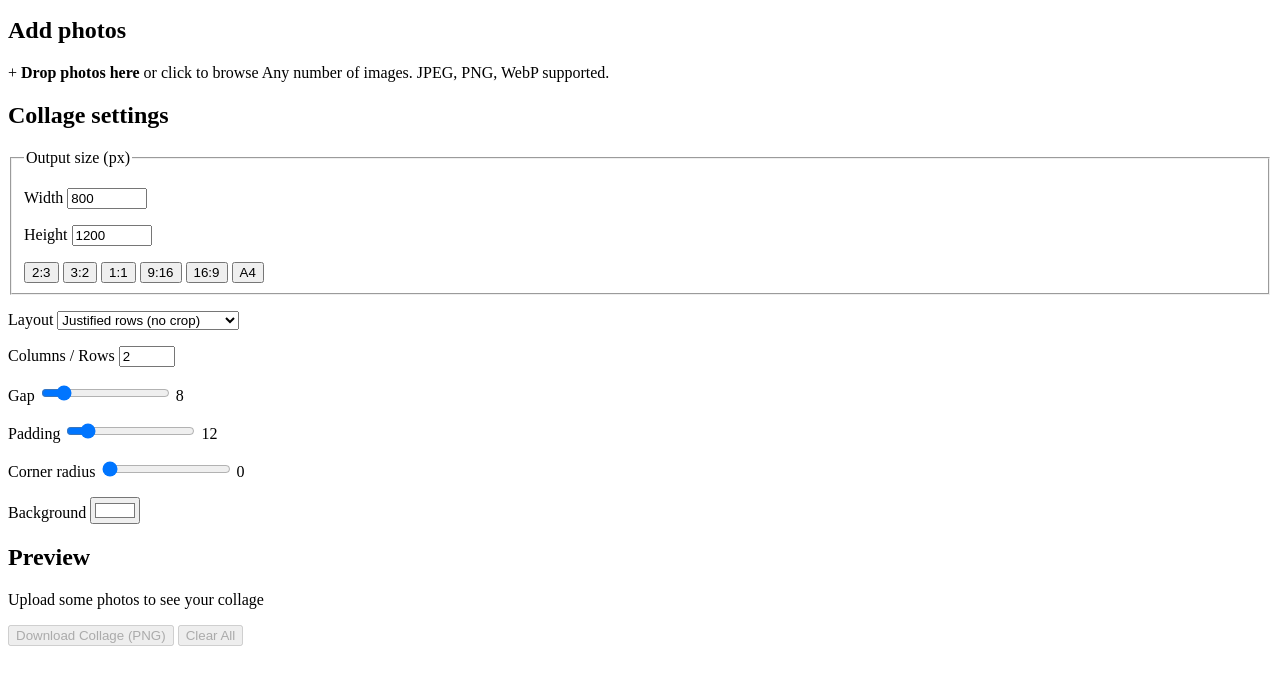
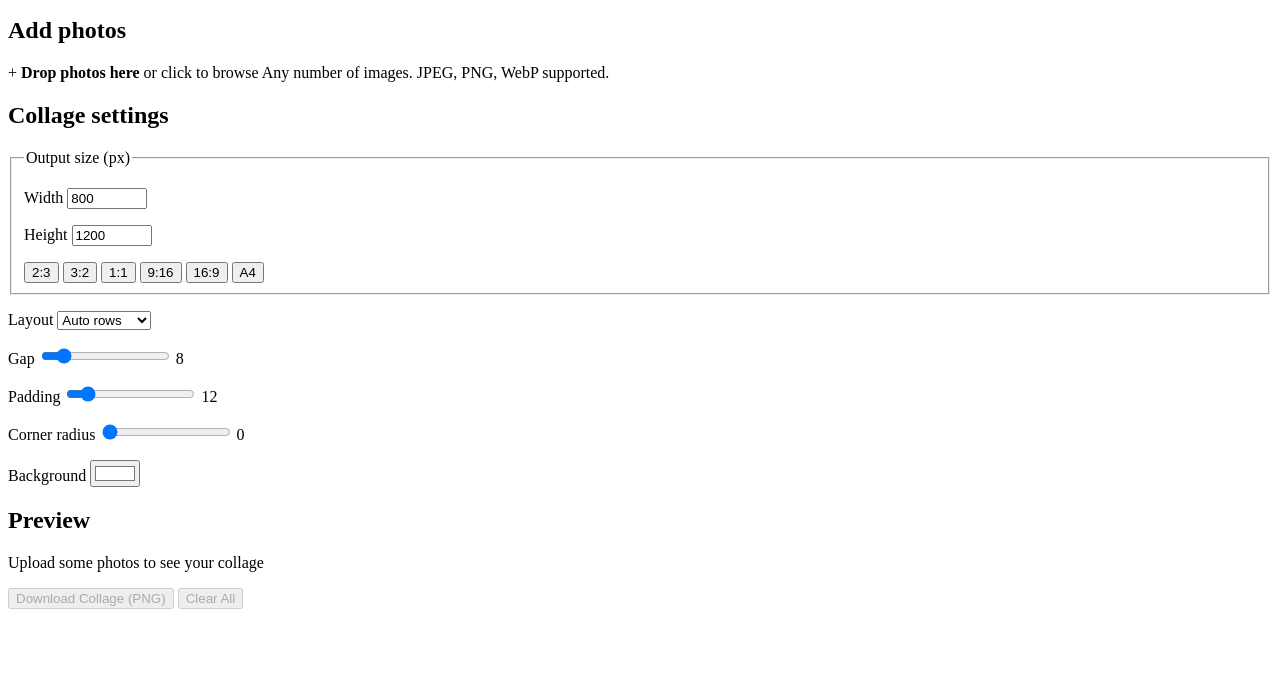
Before and after one commit to shiragold/graphic-quicks, a plain HTML site: page photo-collage/photo-collage.html in a window 1280 px wide. Shown: the part 101-786 px from the top of the page. Drawn offline with Linux system fonts and the light colour scheme.

Commit message:
Fixed up the layout options

```diff
--- a/photo-collage/photo-collage.html
+++ b/photo-collage/photo-collage.html
@@ -49,17 +49,17 @@
                 <p>
                     <label for="layout">Layout</label>
                     <select id="layout">
-                        <option value="justified-rows" selected>Justified rows (no crop)</option>
-                        <option value="justified-cols">Justified columns (no crop)</option>
-                        <option value="grid">Grid (auto)</option>
-                        <option value="columns">Columns (masonry)</option>
-                        <option value="row">Single row</option>
-                        <option value="column">Single column</option>
+                        <option value="justified-rows" selected>Auto rows</option>
+                        <option value="justified-cols">Auto cols</option>
+                        <option value="grid">Grid</option>
+                        <option value="columns">Masonry</option>
+                        <option value="row">One row</option>
+                        <option value="column">One column</option>
                     </select>
                 </p>
 
-                <p>
-                    <label for="columns">Columns / Rows</label>
+                <p id="columnsField">
+                    <label for="columns">Columns</label>
                     <input type="number" id="columns" value="2" min="1" max="10" step="1">
                 </p>
 
@@ -578,7 +578,8 @@
                 // We want a stable order in `rects` matching photo index
                 const out = new Array(n);
                 for (let c = 0; c < cols; c++) {
-                    let y = innerY;
+                    const colH = colHeights[c] * scale;
+                    let y = innerY + (innerH - colH) / 2;
                     for (const item of colItems[c]) {
                         const h = item.h * scale;
                         out[item.index] = {
@@ -649,6 +650,15 @@
             controls[k].addEventListener('change', render);
         });
 
+        // Show the Columns input only for layouts that use it.
+        const columnsField = $('columnsField');
+        const LAYOUTS_WITH_COLUMNS = new Set(['grid', 'columns']);
+        function updateColumnsVisibility() {
+            const visible = LAYOUTS_WITH_COLUMNS.has(controls.layout.value);
+            columnsField.hidden = !visible;
+        }
+        controls.layout.addEventListener('change', updateColumnsVisibility);
+
         // Ratio preset buttons
         document.querySelectorAll('.preset-btns button').forEach(btn => {
             btn.addEventListener('click', () => {
@@ -682,6 +692,7 @@
 
         // Initial state
         updateButtons();
+        updateColumnsVisibility();
         render();
     </script>
 </body>
```
